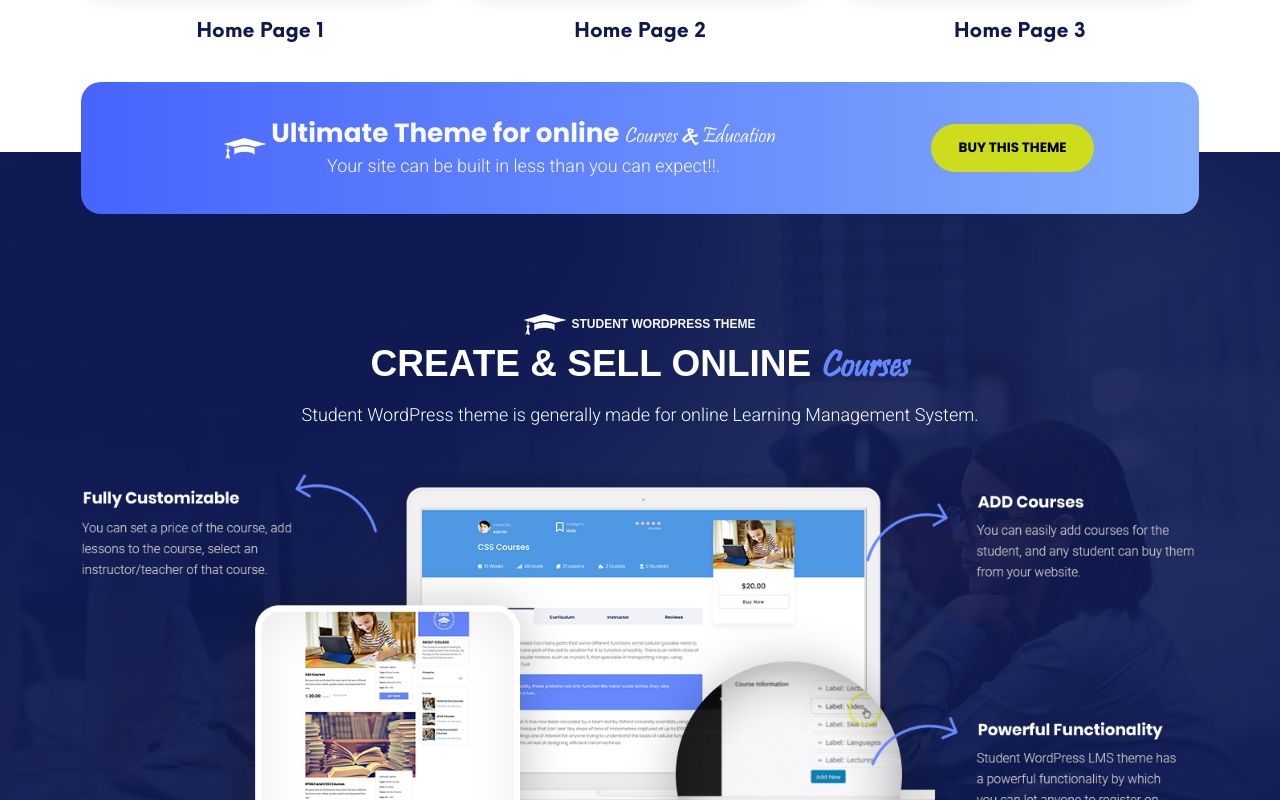
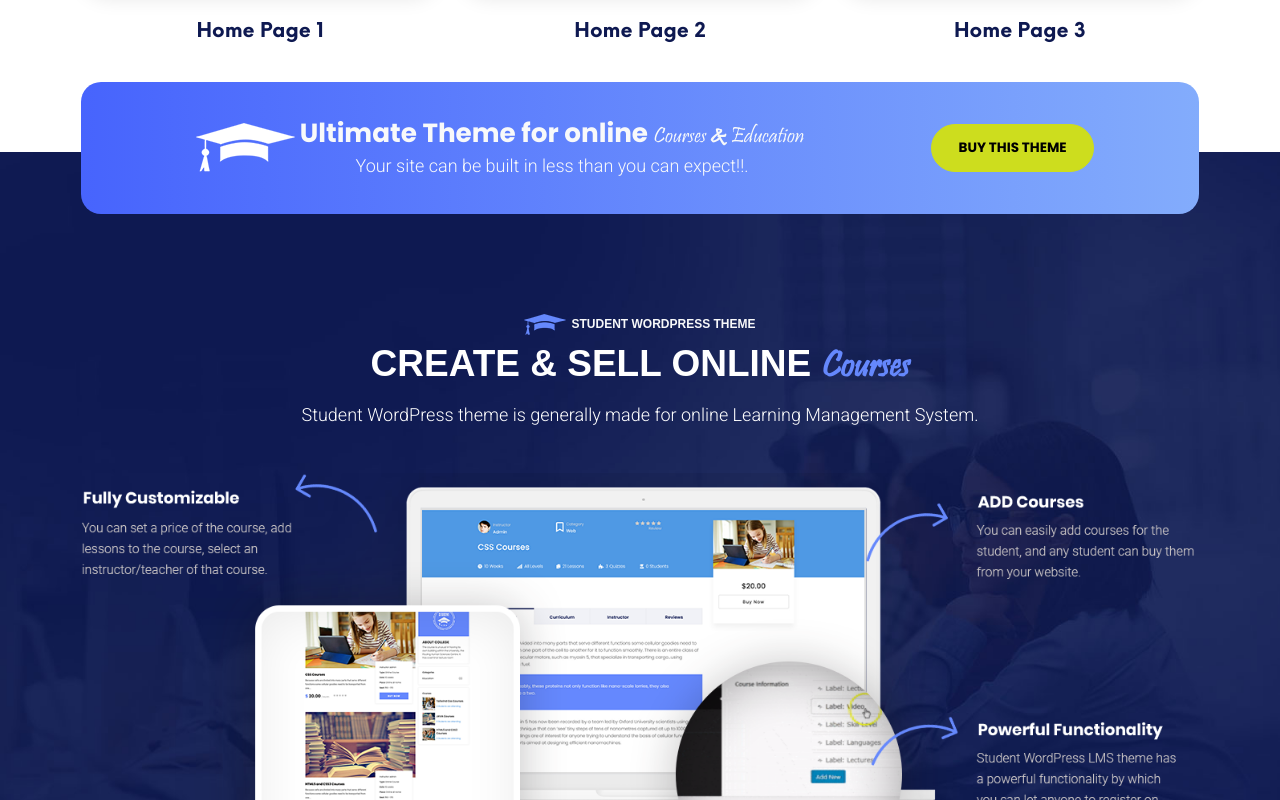
Before and after one commit to wowthemes/student-wp-landing-page-vue, a Vue app: page / in a window 1280 px wide. Shown: the part 2300-3100 px from the top of the page. Built offline with nearby package versions, Linux system fonts and the light colour scheme; no server answers.

Commit message:
added animation

```diff
--- a/src/components/CreateSell.vue
+++ b/src/components/CreateSell.vue
@@ -10,7 +10,7 @@
                 <div class="col-lg-9 col-md-12">
                     <div class="theme-content d-flex justify-content-center">
                         <div class="theme-logo align-self-center">
-                            <i class="icon-cap"></i>
+                            <i class="icon-cap-2"></i>
                         </div>
                         <div class="theme-heading">
                             <div class="buy-text text-light text-center">
@@ -85,9 +85,15 @@ export default {
     }
 
     .icon-cap {
-      background-image: url("../assets/images/icon/icon-cap-white.png");
+      background-image: url("../assets/images/icon/icon-cap.png");
       width: 42px;
       height: 21px;
+      margin-right: 5px;
+    }
+    .icon-cap-2 {
+      background-image: url("../assets/images/icon/icon-cap-white-big.png");
+      width: 99px;
+      height: 49px;
       margin-right: 5px;
     }
 
--- a/src/components/StudentUseful.vue
+++ b/src/components/StudentUseful.vue
@@ -15,7 +15,7 @@
         <div class="gx-5 gx-md-0">
           <div class="row justify-content-center">
             <div class="col-lg-4 col-md-6 my-md-4 my-4" v-for="feature in features" :key="feature.title">
-              <div :class="['student-useful-col-main text-center mb-4', feature.active && 'student-bg-styled']">
+              <div :class="['student-useful-col-main text-center mb-4 reveal', feature.active && 'student-bg-styled']" :data-animate="feature.animation">
                 <div class="student-useful-icon">
                   <i class="icon-icon-1" :style="{backgroundImage: `url(${getIcon(feature.icon)})`}"></i>
                 </div>
@@ -46,47 +46,56 @@ export default {
         {
           title: 'Create Courses<br> and Lessons',
           icon: 'icon-1.png',
-          text: 'You can create unlimited courses, lesson and recurring courses.'
+          text: 'You can create unlimited courses, lesson and recurring courses.',
+          animation: 'animate__slideInDown',
         },
         {
           title: 'Sell courses<br> Online',
           icon: 'icon-2.png',
-          text: 'Using LearnPress WordPress plugin you can sell courses online using number of Payment Gateways'
+          text: 'Using LearnPress WordPress plugin you can sell courses online using number of Payment Gateways',
+          animation: 'animate__slideInUp',
         },
         {
           title: 'Events<br> Management',
           icon: 'icon-3.png',
-          text: 'Student WP theme comes with The Event Calendar plugin compatibility to schedule events online.'
+          text: 'Student WP theme comes with The Event Calendar plugin compatibility to schedule events online.',
+          animation: 'animate__slideInDown',
         },
         {
           title: 'One Click Demo<br> Install',
           icon: 'icon-4.png',
-          text: 'Student WP theme comes with One click demo installation so start a wizard and content is ready within few minutes.'
+          text: 'Student WP theme comes with One click demo installation so start a wizard and content is ready within few minutes.',
+          animation: 'animate__slideInUp',
         },
         {
           title: 'Customizablity<br> and Flexibility',
           icon: 'icon-5.png',
-          text: 'Student WP theme comes with bundles of theme options and Elementor plugin that enables to customize anything.'
+          text: 'Student WP theme comes with bundles of theme options and Elementor plugin that enables to customize anything.',
+          animation: 'animate__slideInDown',
         },
         {
           title: 'Optimized Code<br> and CSS',
           icon: 'icon-6.png',
-          text: 'Student WP theme code is optimized and well written so any PHP/WordPress developer can easily understand and modify.'
+          text: 'Student WP theme code is optimized and well written so any PHP/WordPress developer can easily understand and modify.',
+          animation: 'animate__slideInUp',
         },
         {
           title: 'Cross Browser<br> support',
           icon: 'icon-7.png',
-          text: 'Student WP theme is compatible with all major browsers. It is fully responsive and fluid on all the devices'
+          text: 'Student WP theme is compatible with all major browsers. It is fully responsive and fluid on all the devices',
+          animation: 'animate__slideInDown',
         },
         {
           title: 'Child Theme<br> include',
           icon: 'icon-8.png',
-          text: 'Student WP theme comes with Child theme support and its templates could be override from child theme with less code.'
+          text: 'Student WP theme comes with Child theme support and its templates could be override from child theme with less code.',
+          animation: 'animate__slideInUp',
         },
         {
           title: 'Well<br> Documented',
           icon: 'icon-9-white.png',
           text: 'Documentation is included in the full package and avialable online as well. Video tutorials are also available on youtube',
+          animation: 'animate__slideInDown',
           active: true,
         },
       ]
--- a/src/components/TestiMonals.vue
+++ b/src/components/TestiMonals.vue
@@ -32,7 +32,7 @@
         <div class="container mt-5">
           <div class="row justify-content-center">
             <div class="col-lg-4 col-md-6 my-4" v-for="review in reviews" :key="review.name">
-              <div class="user-img-post">
+              <div class="user-img-post reveal" :data-animate="review.animation">
                 <div
                   class="
                     testimonal-area
@@ -99,17 +99,20 @@ export default {
         {
           name: 'asimd2',
           review: 'Very helpful and accessible. The theme is very useful and up-to-date.You can use it with peace of mind',
-          thumb: 'male-placeholder.jpeg'
+          thumb: 'male-placeholder.jpeg',
+          animation: 'animate__slideInDown',
         },
         {
           name: 'danish_tariq',
           review: 'Your software is good but i am very happy for your instant support, you were always ready to solve your customer problems and which is very appreciated. i strongly recommend your product and i ll love to work with you in future,thanks alot for your support',
-          thumb: 'male-placeholder.jpeg'
+          thumb: 'male-placeholder.jpeg',
+          animation: 'animate__slideInUp',
         },
         {
           name: 'Tlazya',
           review: 'All is good, design, coding, and support <br>I like it and used it for one of my customers and might use it for another two.',
-          thumb: 'male-placeholder.jpeg'
+          thumb: 'male-placeholder.jpeg',
+          animation: 'animate__slideInDown',
         },
       ],
     };
```
Also changed, not shown: src/assets/images/icon/icon-cap-white-big.png (added).
